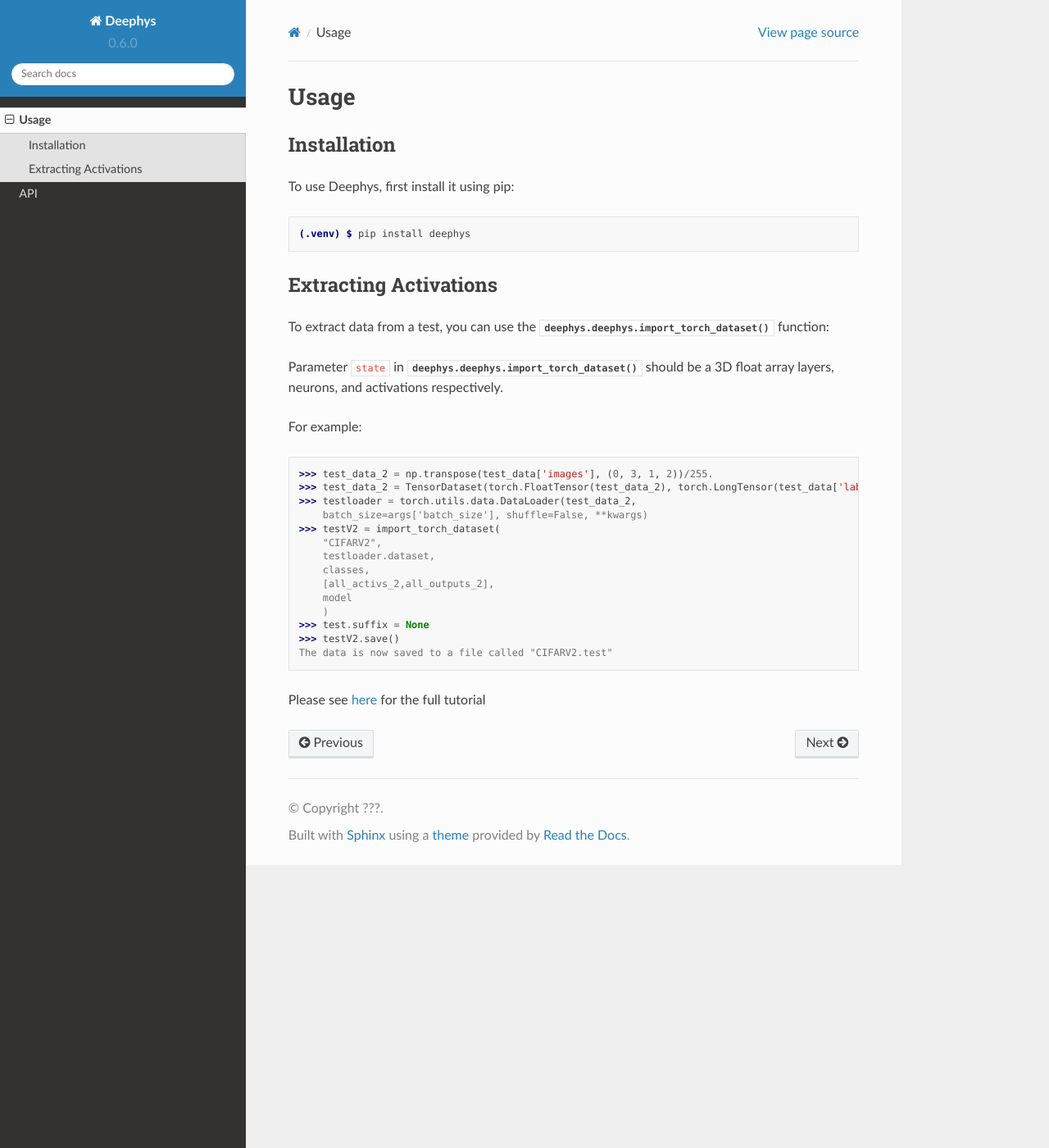
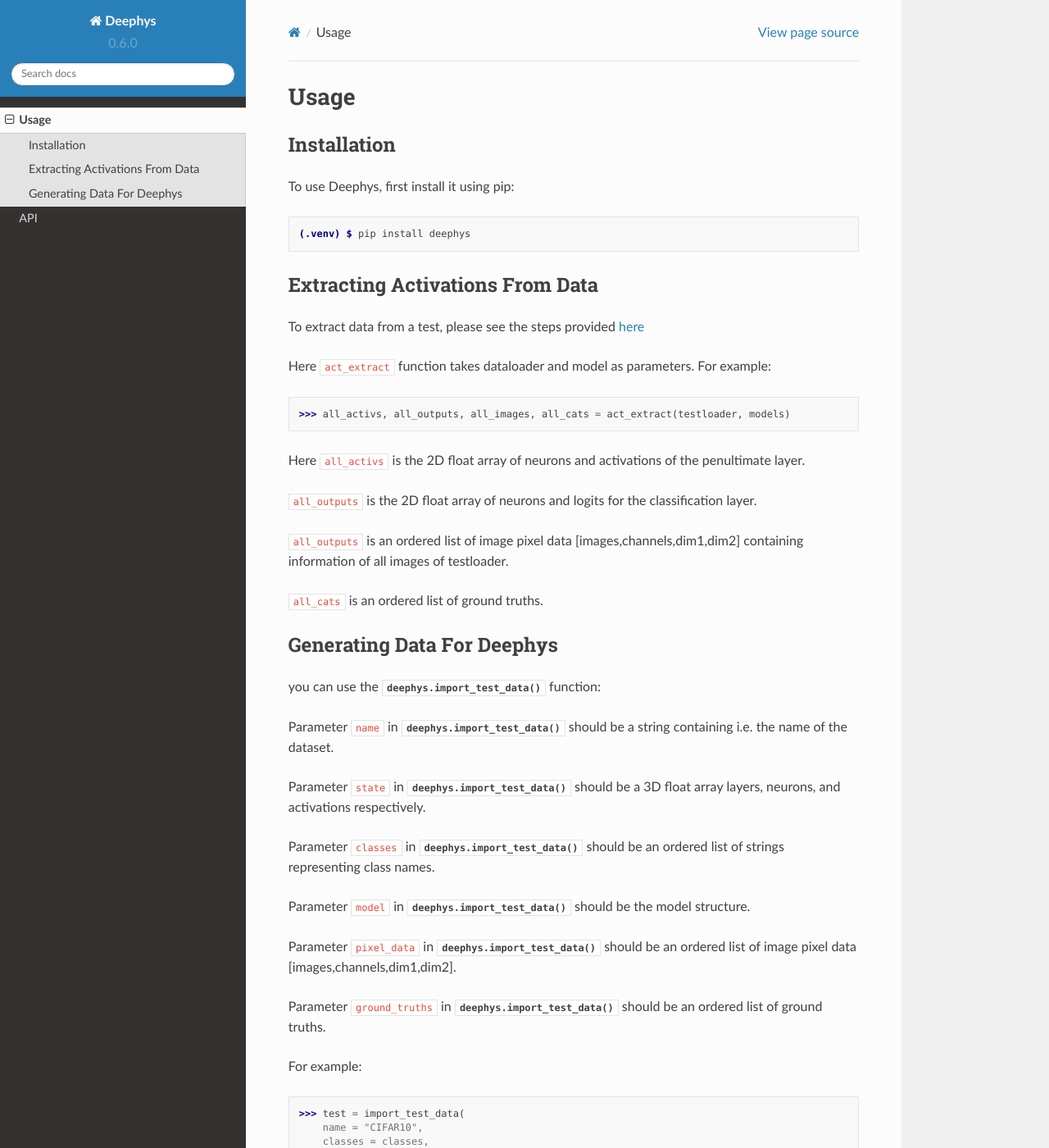
Before and after one commit to mjgroth/deephys, a Sphinx documentation site: the page built from docs/source/usage.rst, in a window 1280 px wide and 1400 px high. Shown: the whole window at 82% size. Built offline with Sphinx 7.4.7 and the Read the Docs theme 2.0.0, drawn with Linux system fonts in a browser that asks for light colours; some of the changed text lies outside the part shown.

Commit message:
Update usage.rst
Updated the "Usage" section of docs.

```diff
--- a/docs/source/usage.rst
+++ b/docs/source/usage.rst
@@ -12,29 +12,52 @@
 
    (.venv) $ pip install deephys
 
-Extracting Activations
-----------------------
+Extracting Activations From Data
+--------------------------------
 
-To extract data from a test,
-you can use the :py:func:`deephys.deephys.import_torch_dataset` function:
+To extract data from a test, please see the steps provided `here <https://colab.research.google.com/drive/1vOfau2lS004ilX6aIAASMKhFnzfi3uQ-#scrollTo=Ky2zpklwpN1W>`_
 
-Parameter ``state`` in :func:`deephys.deephys.import_torch_dataset` should be a 3D float array layers, neurons, and activations respectively.
+Here ``act_extract`` function takes dataloader and model as parameters. For example:
+
+>>> all_activs, all_outputs, all_images, all_cats = act_extract(testloader, models)
+
+Here ``all_activs`` is the 2D float array of neurons and activations of the penultimate layer.
+
+``all_outputs`` is the 2D float array of neurons and logits for the classification layer.
+
+``all_outputs`` is an ordered list of image pixel data [images,channels,dim1,dim2] containing information of all images of testloader.
+
+``all_cats`` is an ordered list of ground truths.
+
+Generating Data For Deephys
+---------------------------
+you can use the :py:func:`deephys.import_test_data` function:
+
+Parameter ``name`` in :func:`deephys.import_test_data` should be a string containing i.e. the name of the dataset.
+
+Parameter ``state`` in :func:`deephys.import_test_data` should be a 3D float array layers, neurons, and activations respectively.
+
+Parameter ``classes`` in :func:`deephys.import_test_data` should be an ordered list of strings representing class names.
+
+Parameter ``model`` in :func:`deephys.import_test_data` should be the model structure.
+
+Parameter ``pixel_data`` in :func:`deephys.import_test_data` should be an ordered list of image pixel data [images,channels,dim1,dim2].
+
+Parameter ``ground_truths`` in :func:`deephys.import_test_data` should be an ordered list of ground truths.
 
 For example:
 
->>> test_data_2 = np.transpose(test_data['images'], (0, 3, 1, 2))/255.
->>> test_data_2 = TensorDataset(torch.FloatTensor(test_data_2), torch.LongTensor(test_data['labels']))
->>> testloader = torch.utils.data.DataLoader(test_data_2,
-    batch_size=args['batch_size'], shuffle=False, **kwargs)
->>> testV2 = import_torch_dataset(
-    "CIFARV2",
-    testloader.dataset,
-    classes,
-    [all_activs_2,all_outputs_2],
-    model
+>>> test = import_test_data(
+    name = "CIFAR10",
+    classes = classes,
+    state = [all_activs,all_outputs],
+    model = model,
+    pixel_data = all_images,
+    ground_truths = all_cats.numpy().tolist()
     )
+test.suffix = None
 >>> test.suffix = None
->>> testV2.save()
+>>> test.save()
 The data is now saved to a file called "CIFARV2.test"
 
 Please see `here <https://github.com/mjgroth/deephys-aio/blob/master/Python_Tutorial.ipynb>`_ for the full tutorial
```
